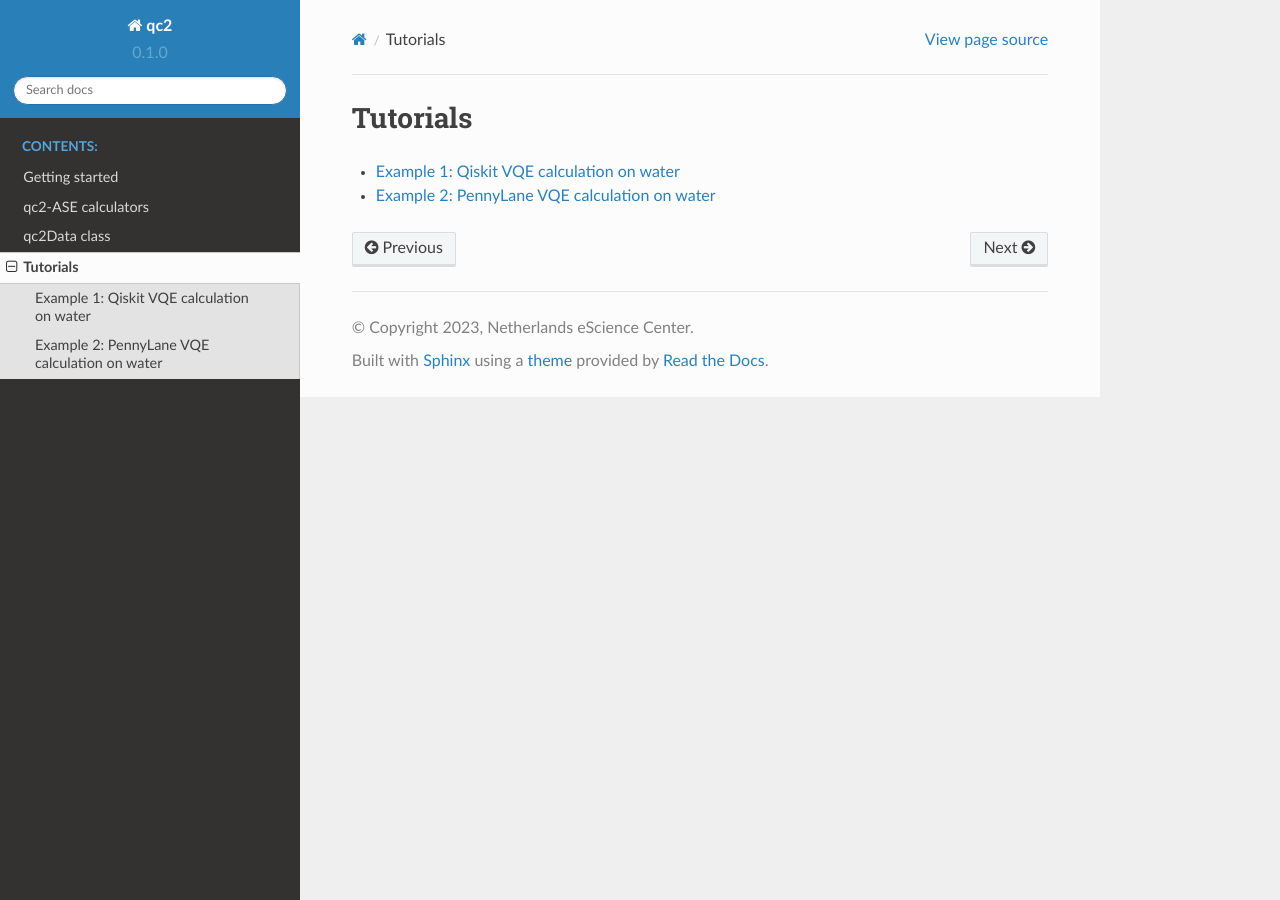
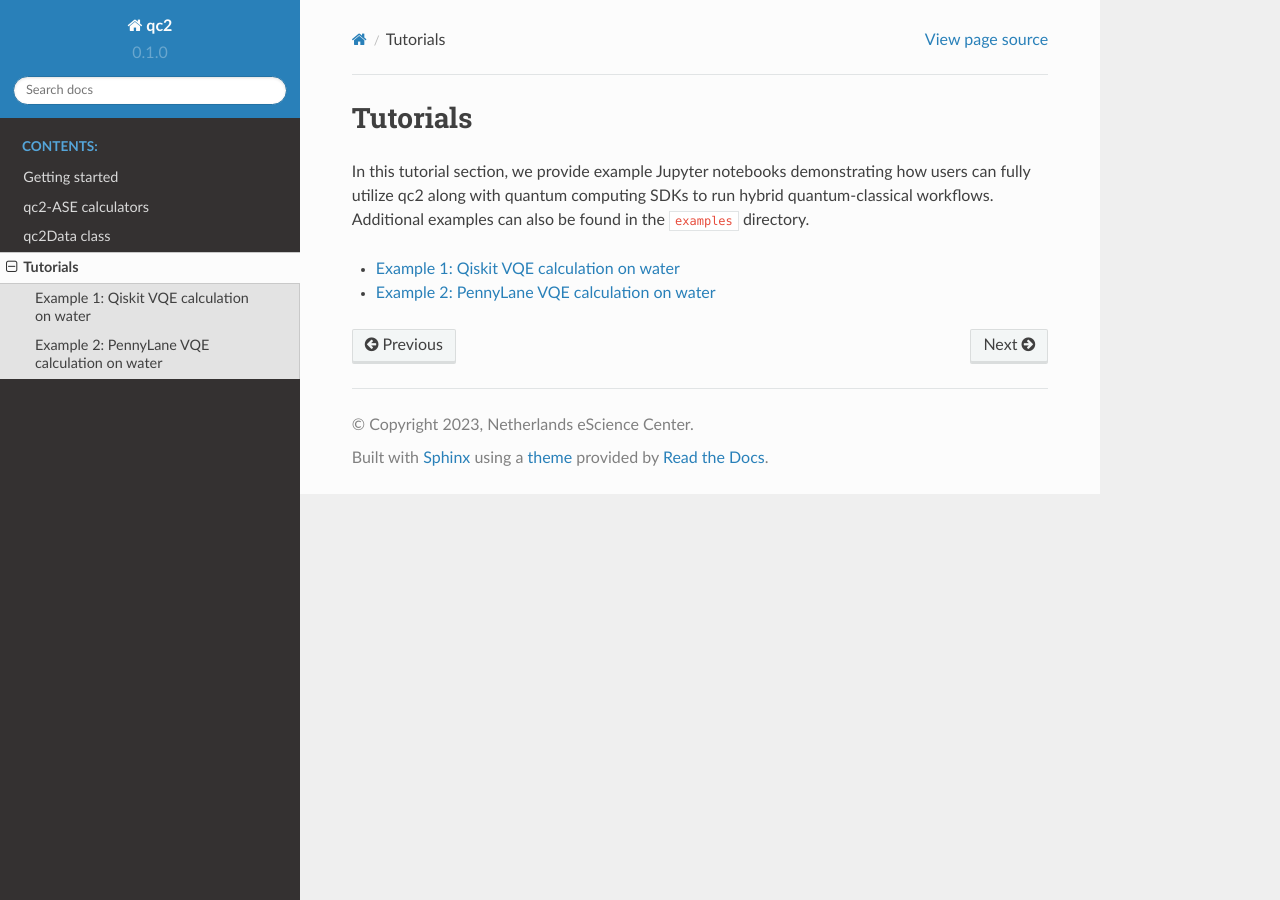
Before and after one commit to qc2nl/qc2, a Sphinx documentation site: the page built from docs/tutorials/index.rst, in a window 1280 px wide. Built offline with Sphinx 7.4.7 and the Read the Docs theme 2.0.0, drawn with Linux system fonts in a browser that asks for light colours.

Commit message:
Added intro section of tutorials

```diff
--- a/docs/tutorials/index.rst
+++ b/docs/tutorials/index.rst
@@ -3,6 +3,8 @@
 Tutorials
 =========
 
+In this tutorial section, we provide example Jupyter notebooks demonstrating how users can fully utilize qc2 along
+with quantum computing SDKs to run hybrid quantum-classical workflows. Additional examples can also be found in the ``examples`` directory.
 
 .. toctree::
   :maxdepth: 1
```
